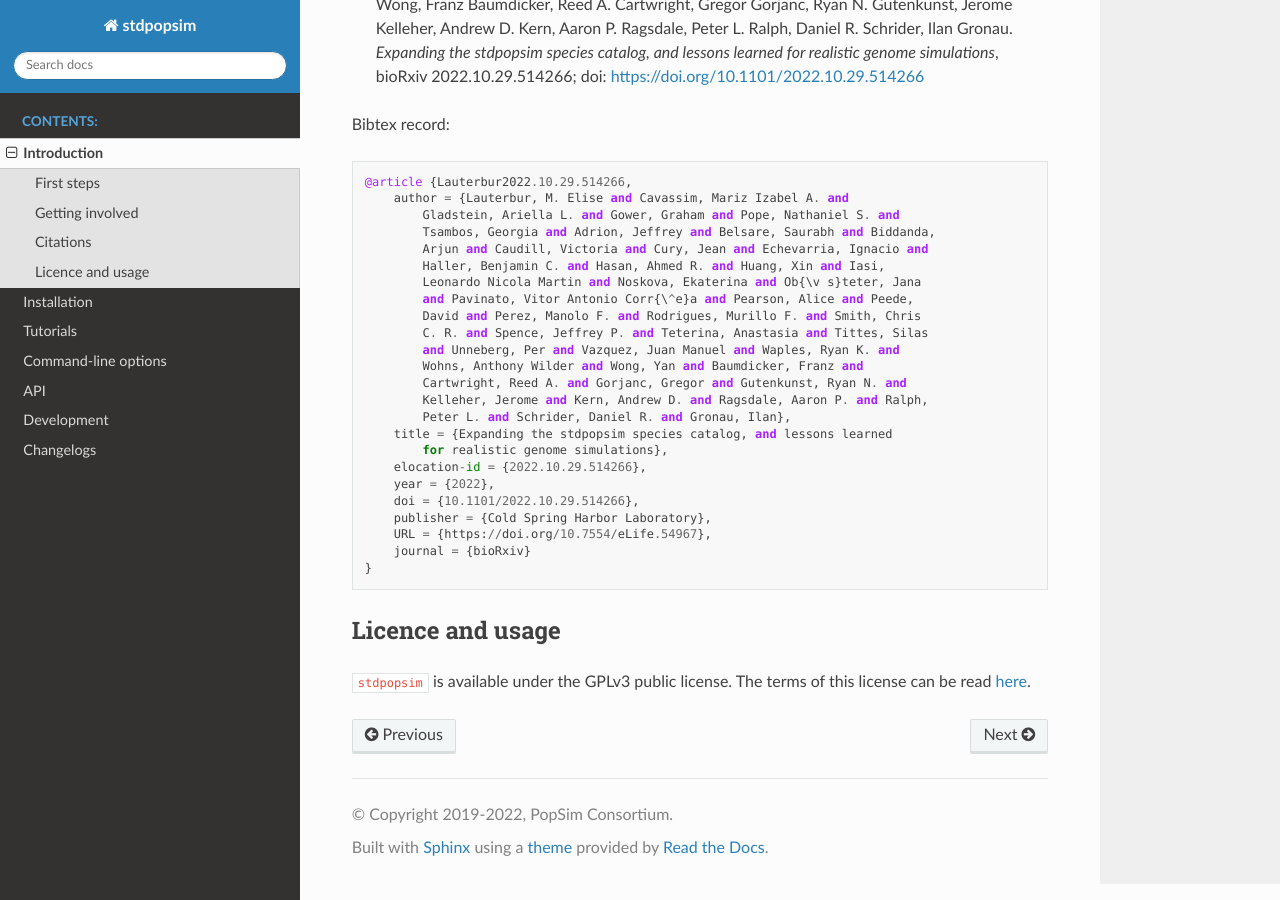
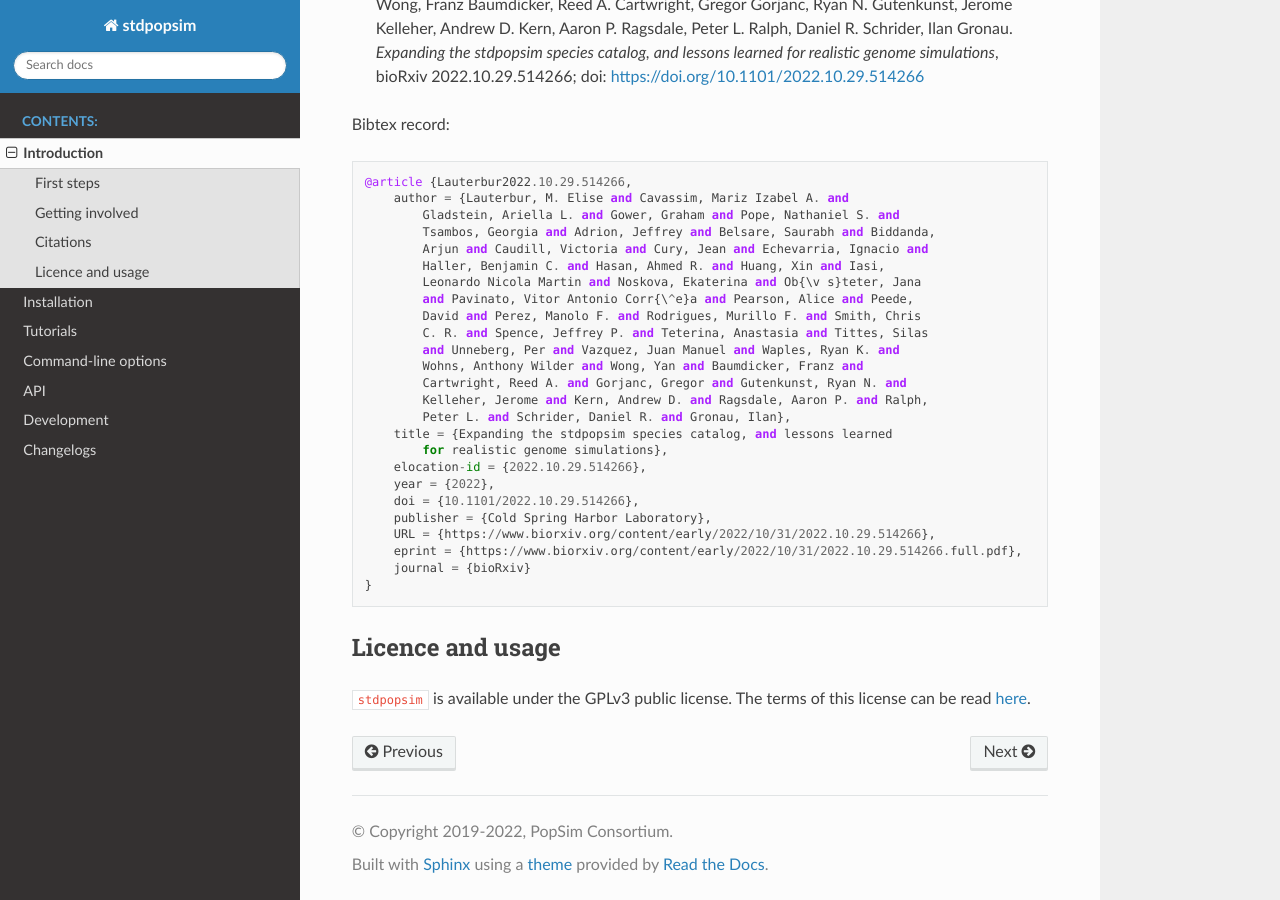
Before and after one commit to popsim-consortium/stdpopsim, a Sphinx documentation site: the page built from docs/introduction.rst, in a window 1280 px wide and 900 px high, scrolled down 2133 px. Built offline with Sphinx 7.4.7 and the Read the Docs theme 2.0.0, drawn with Linux system fonts in a browser that asks for light colours; pages that are not in the unit, such as notebooks, are missing from menus.

Commit message:
Update bibtex

```diff
--- a/docs/introduction.rst
+++ b/docs/introduction.rst
@@ -136,7 +136,8 @@ Bibtex record::
         year = {2022},
         doi = {10.1101/2022.10.29.514266},
         publisher = {Cold Spring Harbor Laboratory},
-        URL = {https://doi.org/10.7554/eLife.54967},
+        URL = {https://www.biorxiv.org/content/early/2022/10/31/2022.10.29.514266},
+        eprint = {https://www.biorxiv.org/content/early/2022/10/31/2022.10.29.514266.full.pdf},
         journal = {bioRxiv}
     }
 
```
